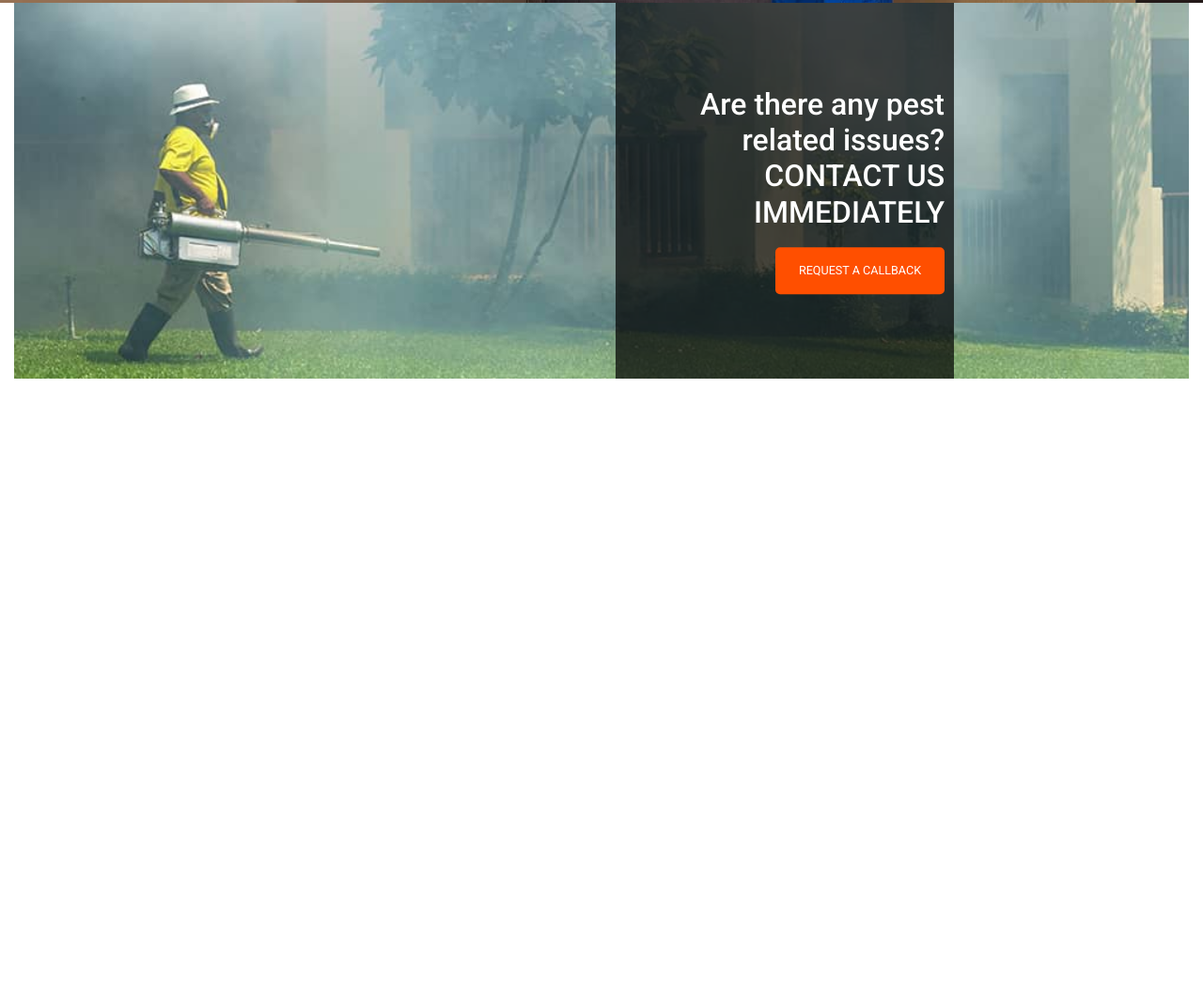
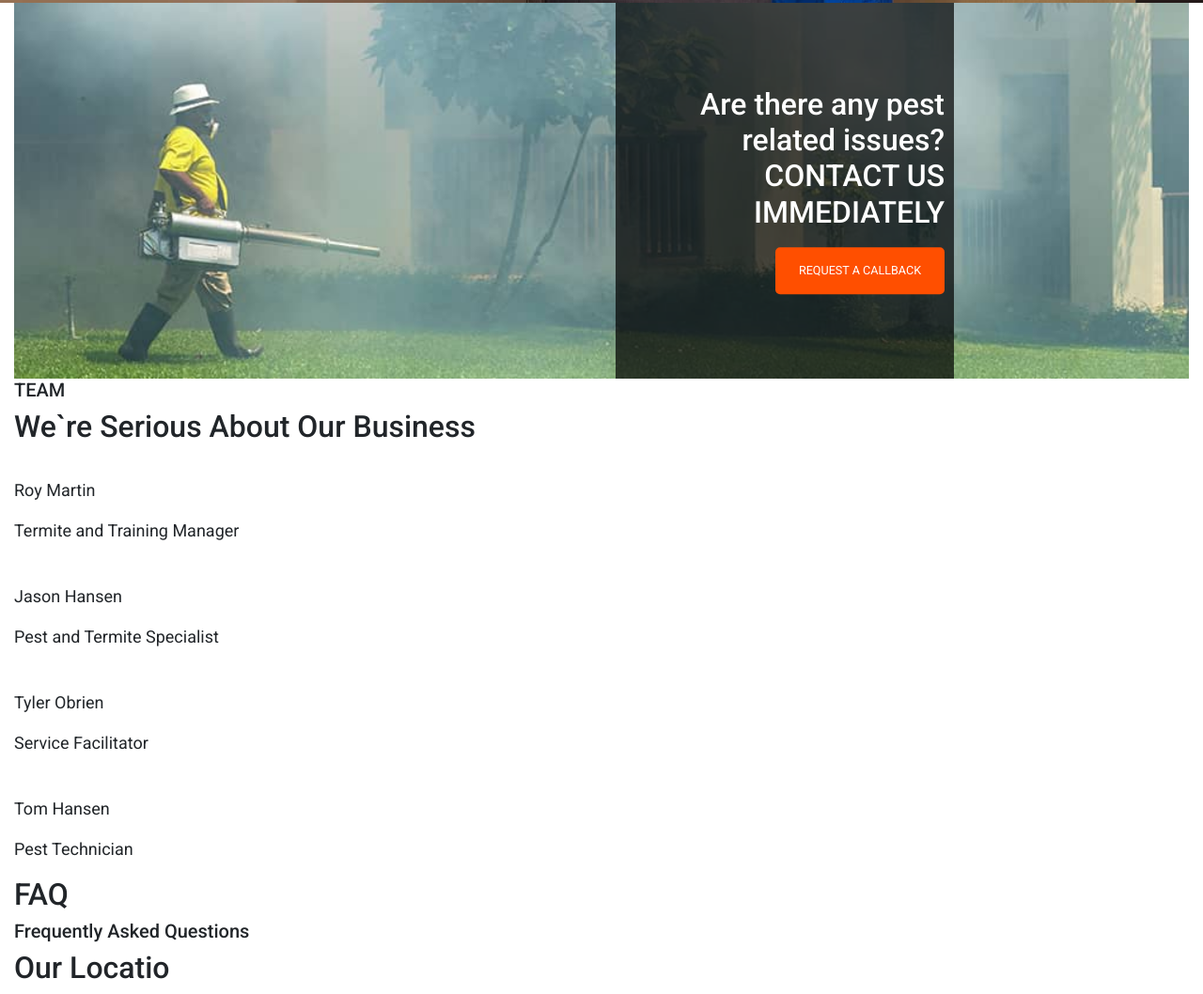
Before and after one commit to pixelPerfectTech/Tiam, a website: page index.html in a window 1280 px wide. Shown: the part 625-1683 px from the top of the page at 94% size. Before the commit the page ends 1028 px from the top, so only its background shows below. Drawn offline with nearby package versions, Linux system fonts and the light colour scheme.

Commit message:
create team, faq and location section

```diff
--- a/css/style.css
+++ b/css/style.css
@@ -95,3 +95,9 @@ button.callback:hover {
     border: 2px solid #FF4F00;
 }
 /* contact us immediately ends */
+
+/* TEAM section starts */
+
+
+
+/* TEAM section ends */
--- a/index.html
+++ b/index.html
@@ -78,11 +78,80 @@
             <!-- images -->
         </section>
 
-        <div class="third_part">
-            <!-- Team -->
-            <!-- FAQ's -->
+        <!-- Team start -->
+
+        <div class="team-section">
+            <h5>TEAM </h5>
+            <h2>We`re Serious About Our Business </h2>
+            <!-- cards start -->
+            <div class="team-cards">
+                <div>
+                    <img src="" alt="">
+                    <div>
+                        <p>
+                            Roy Martin</p>
+                        <p>Termite and Training Manager</p>
+                        <div>
+                            <!-- icons -->
+                        </div>
+                    </div>
+                </div>
+
+
+                <div>
+                    <img src="" alt="">
+                    <div>
+                        <p>
+                            Jason Hansen</p>
+                        <p>Pest and Termite Specialist</p>
+                        <div>
+                            <!-- icons -->
+                        </div>
+                    </div>
+                </div>
+                <div>
+                    <img src="" alt="">
+                    <div>
+                        <p>
+                            Tyler Obrien</p>
+                        <p>Service Facilitator</p>
+                        <div>
+                            <!-- icons -->
+                        </div>
+                    </div>
+                </div>
+                <div>
+                    <img src="" alt="">
+                    <div>
+                        <p>
+                           Tom Hansen</p>
+                        <p>Pest Technician</p>
+                        <div>
+                            <!-- icons -->
+                        </div>
+                    </div>
+                </div>
+
+            </div>
+
+            <!-- cards end -->
+        </div>
+
+        <!-- Team end -->
+
+
+          <!-- FAQ's start -->
+        <div class="faq-section">
+            <h2>FAQ</h2>
+            <h5>Frequently Asked Questions</h5>
+        </div>
+
+          <!-- FAQ's end -->
+        <div class="location-section">
+            <h2>Our Locatio</h2>
+        </div>
+
             <!-- Our location -->
-        </div>
     </main>
 
     <footer></footer>
```
Also changed, not shown: assets/images/jason-hansen.jpg (renamed from assets/images/mt-2048-team-3(2).jpg), assets/images/mt-2048-team-1.jpg (deleted), assets/images/mt-2048-team-2.jpg (deleted), assets/images/mt-2048-team-3.jpg (deleted), assets/images/mt-2048-team-4.jpg (deleted), assets/images/roy-martin.jpg (renamed from assets/images/mt-2048-team-1(2).jpg), assets/images/tom-hansen.jpg (renamed from assets/images/mt-2048-team-4(2).jpg), assets/images/tyler-obrien.jpg (renamed from assets/images/mt-2048-team-2(2).jpg).
